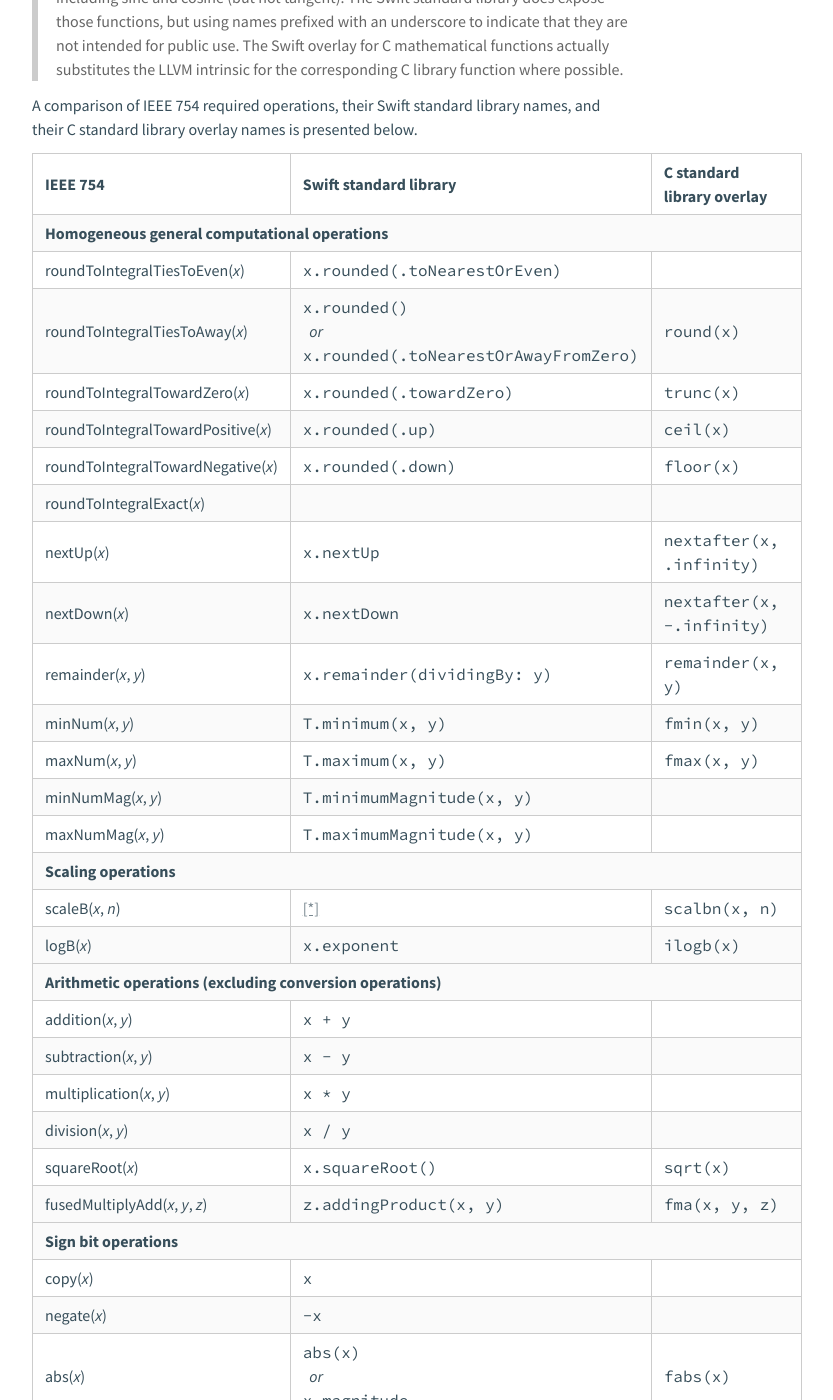
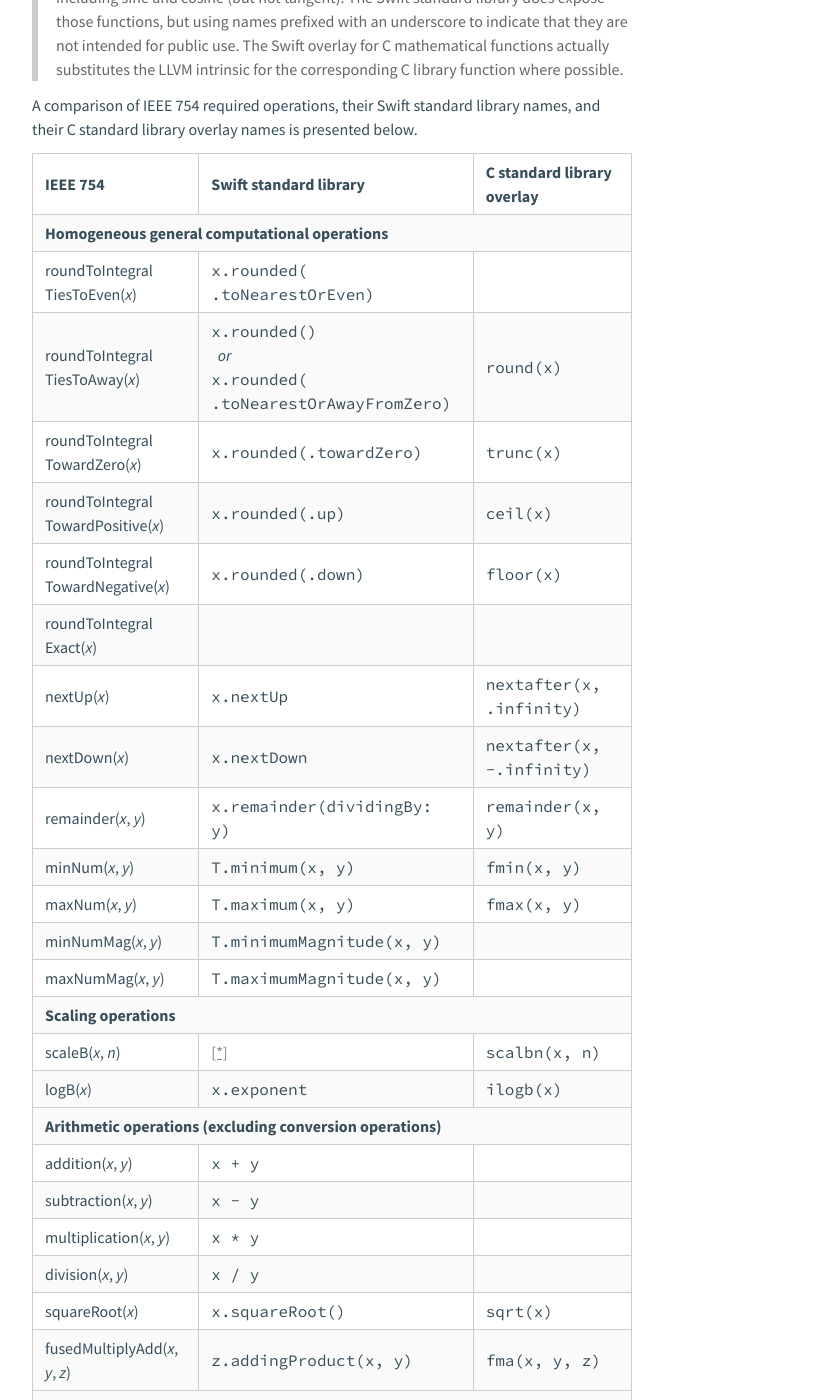
Before and after one commit to xwu/xwu-swift-numerics, a Jekyll site: the page built from fp-part-1.md, in a window 1280 px wide and 1400 px high, scrolled down 2079 px. Shown: the whole window, without its empty margins (308-1141 px from the left). Built offline with Jekyll 4.4.1, drawn with Linux system fonts in a browser that asks for light colours; our own code applies the rules of GitHub Pages for plain Markdown files; some of the changed text lies outside the part shown.

Commit message:
Update fp-part-1.md

```diff
--- a/fp-part-1.md
+++ b/fp-part-1.md
@@ -132,34 +132,34 @@ names, and their C standard library overlay names is presented below.
 			<th scope="rowgroup" colspan="3">Homogeneous general computational operations</th>
 		</tr>
 		<tr>
-			<td>roundToIntegralTiesToEven(<em>x</em>)</td>
-			<td><code>x.rounded(.toNearestOrEven)</code></td>
+			<td>roundToIntegral&#8203;TiesToEven(<em>x</em>)</td>
+			<td><code>x.rounded(&#8203;.toNearestOrEven)</code></td>
 			<td></td>
 		</tr>
 		<tr>
-			<td>roundToIntegralTiesToAway(<em>x</em>)</td>
+			<td>roundToIntegral&#8203;TiesToAway(<em>x</em>)</td>
 			<td><code>x.rounded()</code><br>
 				&nbsp;&nbsp;<em>or</em><br>
-				<code>x.rounded(.toNearestOrAwayFromZero)</code></td>
+				<code>x.rounded(&#8203;.toNearestOrAwayFromZero)</code></td>
 			<td><code>round(x)</code></td>
 		</tr>
 		<tr>
-			<td>roundToIntegralTowardZero(<em>x</em>)</td>
-			<td><code>x.rounded(.towardZero)</code></td>
+			<td>roundToIntegral&#8203;TowardZero(<em>x</em>)</td>
+			<td><code>x.rounded(&#8203;.towardZero)</code></td>
 			<td><code>trunc(x)</code></td>
 		</tr>
 		<tr>
-			<td>roundToIntegralTowardPositive(<em>x</em>)</td>
+			<td>roundToIntegral&#8203;TowardPositive(<em>x</em>)</td>
 			<td><code>x.rounded(.up)</code></td>
 			<td><code>ceil(x)</code></td>
 		</tr>
 		<tr>
-			<td>roundToIntegralTowardNegative(<em>x</em>)</td>
+			<td>roundToIntegral&#8203;TowardNegative(<em>x</em>)</td>
 			<td><code>x.rounded(.down)</code></td>
 			<td><code>floor(x)</code></td>
 		</tr>
 		<tr>
-			<td>roundToIntegralExact(<em>x</em>)</td>
+			<td>roundToIntegral&#8203;Exact(<em>x</em>)</td>
 			<td></td>
 			<td></td>
 		</tr>
```
Also changed, not shown: other parts of fp-part-1.md (+5 -5 lines).
